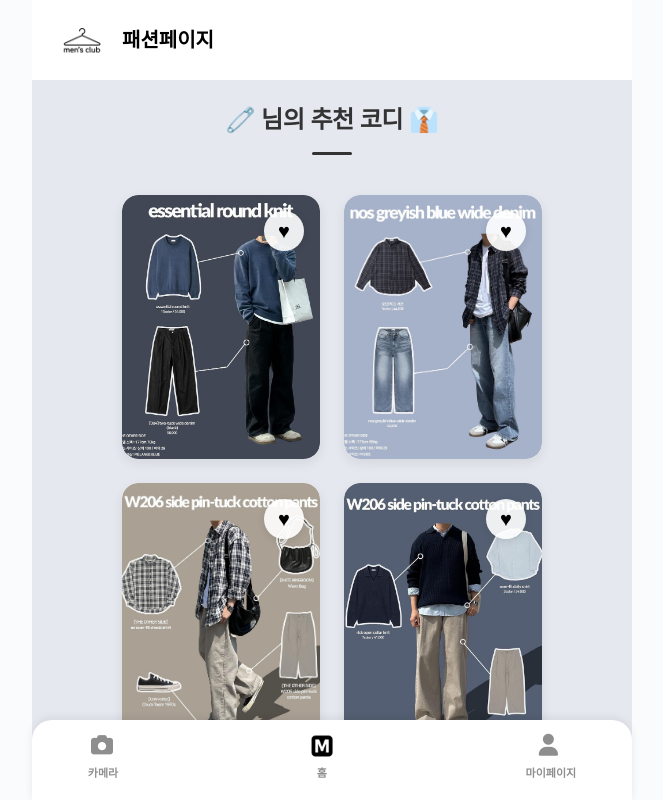
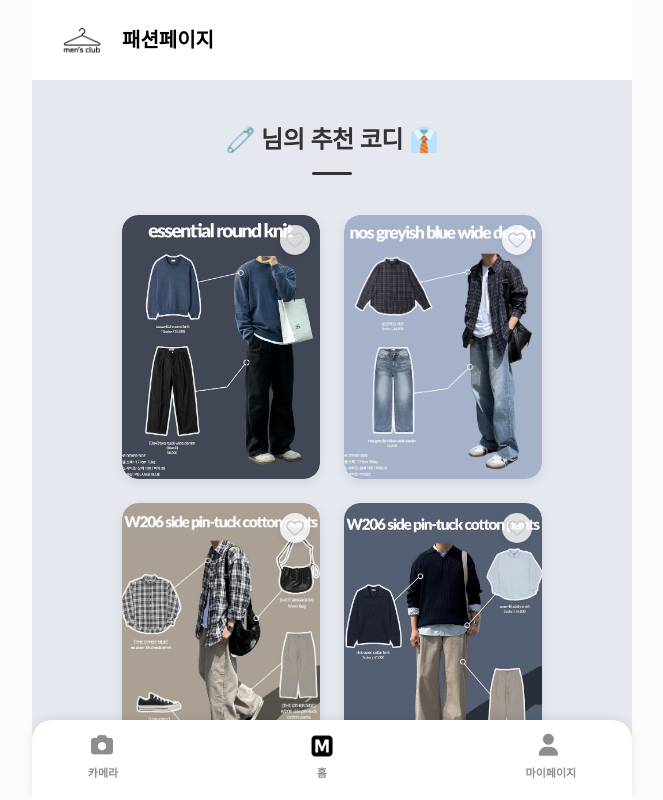
Before and after one commit to Mens-Club/Web, a React (Create React App) app in the folder mensclub-pwa/: page /fashion in a window 1280 px wide. Shown: the top 800 px of the page, without its empty margins (308-971 px from the left). Built offline with nearby package versions, Linux system fonts and the light colour scheme; a web font is replaced by a local one.

Commit message:
chore : 패션추천페이지 수정 완료

```diff
--- a/mensclub-pwa/src/pages/FashoinPage.js
+++ b/mensclub-pwa/src/pages/FashoinPage.js
@@ -1,10 +1,15 @@
 import '../styles/FashoinPage.css';
-import React, { useRef, useState, useEffect} from 'react';
-import '../styles/Layout.css'; // ✅ 공통 레이아웃 스타일 불러오기
-import api from '../api/axios'; // ✅ 백엔드 호출용 axios 인스턴스
+import React, { useRef, useState, useEffect } from 'react';
+import '../styles/Layout.css';
+import api from '../api/axios';
+import { FontAwesomeIcon } from "@fortawesome/react-fontawesome";
+import { faHeart as solidHeart } from "@fortawesome/free-solid-svg-icons";
+import { faHeart as regularHeart } from "@fortawesome/free-regular-svg-icons";
+import { useNavigate } from 'react-router-dom'; // ✅ 추가
 
 function FashionPage() {
-  // 임시 가짜 데이터
+  const navigate = useNavigate(); // ✅ 추가
+
   const dummyData = [
     { id: 1, imageUrl: '/images/outfit1.jpg' },
     { id: 2, imageUrl: '/images/outfit2.jpg' },
@@ -14,20 +19,13 @@ function FashionPage() {
 
   const [outfits, setOutfits] = useState([]);
   const [liked, setLiked] = useState([]);
-  const [currentAction, setCurrentAction] = useState('');
-
-    // ✅ 사용자 정보를 저장할 상태
-    const [userInfo, setUserInfo] = useState({
-      username: '',
-    });
+  const [userInfo, setUserInfo] = useState({ username: '' });
 
   useEffect(() => {
-    // 가짜 데이터로 세팅
     setOutfits(dummyData);
     setLiked(new Array(dummyData.length).fill(false));
   }, []);
 
-  // ✅ 백엔드에서 사용자 정보 불러오기
   useEffect(() => {
     async function fetchUserInfo() {
       try {
@@ -36,21 +34,16 @@ function FashionPage() {
           console.error('❌ 토큰이 없습니다. 로그인 필요.');
           return;
         }
-
         const response = await api.get('/api/account/v1/user_info/', {
-          headers: {
-            Authorization: `Bearer ${token}`,
-          },
-          withCredentials: true,  // ✅ 추가
+          headers: { Authorization: `Bearer ${token}` },
+          withCredentials: true,
         });
-
-        const { username} = response.data;
+        const { username } = response.data;
         setUserInfo({ username });
       } catch (error) {
         console.error('❌ 사용자 정보 불러오기 실패:', error);
       }
     }
-
     fetchUserInfo();
   }, []);
 
@@ -59,11 +52,27 @@ function FashionPage() {
     newLiked[index] = !newLiked[index];
     setLiked(newLiked);
 
-    // 추후 실제 서버로 POST 요청 시 아래 코드 사용
-    // axios.post('/api/like', {
-    //   outfitId: outfits[index].id,
-    //   liked: newLiked[index]
-    // });
+    // ✅ TODO: 서버에 찜 상태 업데이트
+    /*
+    const outfitId = outfits[index].id;
+    const isLiked = newLiked[index];
+    const token = localStorage.getItem('accessToken');
+    if (isLiked) {
+      await api.post('/clothes/v1/picked_clothes/add/', { outfitId }, {
+        headers: { Authorization: `Bearer ${token}` },
+      });
+    } else {
+      await api.delete('/clothes/v1/picked_clothes/delete/', {
+        headers: { Authorization: `Bearer ${token}` },
+        params: { outfitId },
+      });
+    }
+    */
+  };
+
+  // ✅ 이미지 클릭 시 상세페이지 이동
+  const handleImageClick = (id) => {
+    navigate(`/outfit/${id}`);
   };
 
   return (
@@ -74,12 +83,21 @@ function FashionPage() {
           <div className="recommend-grid">
             {outfits.map((item, index) => (
               <div key={item.id} className="recommend-card">
-                <img src={item.imageUrl} alt={`recommend ${index + 1}`} />
+                <img
+                  src={item.imageUrl}
+                  alt={`recommend ${index + 1}`}
+                  onClick={() => handleImageClick(item.id)} // ✅ 클릭 핸들러
+                  className="clickable-img"
+                />
                 <button
-                  className={`like-btn ${liked[index] ? 'liked' : ''}`}
+                  className="heart-button"
                   onClick={() => toggleLike(index)}
+                  aria-label={liked[index] ? "찜 해제" : "찜 추가"}
                 >
-                  ♥
+                  <FontAwesomeIcon
+                    icon={liked[index] ? solidHeart : regularHeart}
+                    className={`heart-icon ${liked[index] ? "liked" : ""}`}
+                  />
                 </button>
               </div>
             ))}
--- a/mensclub-pwa/src/styles/FashoinPage.css
+++ b/mensclub-pwa/src/styles/FashoinPage.css
@@ -7,6 +7,7 @@
     .recommendation-container h2 {
       font-size: 24px;
       font-weight: 600;
+      margin-top: 20px;
       margin-bottom: 60px;
       color: #333;
       letter-spacing: -0.5px;
```
